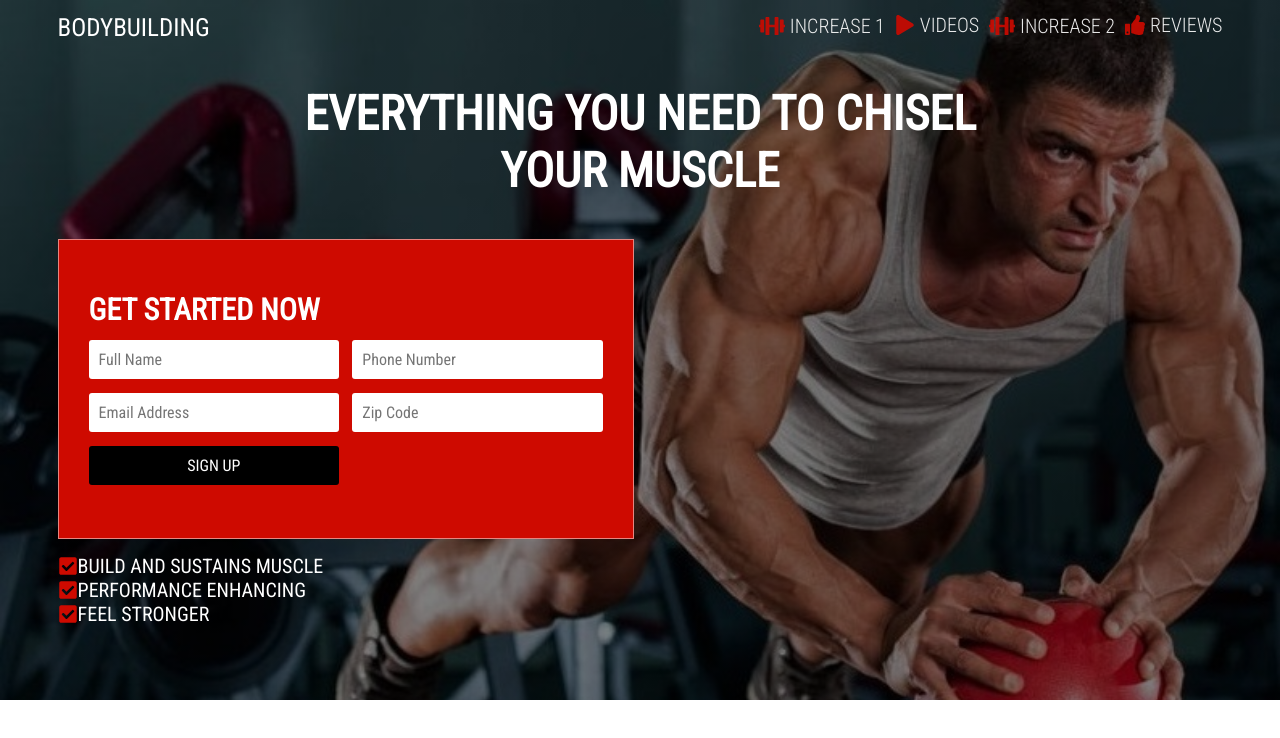
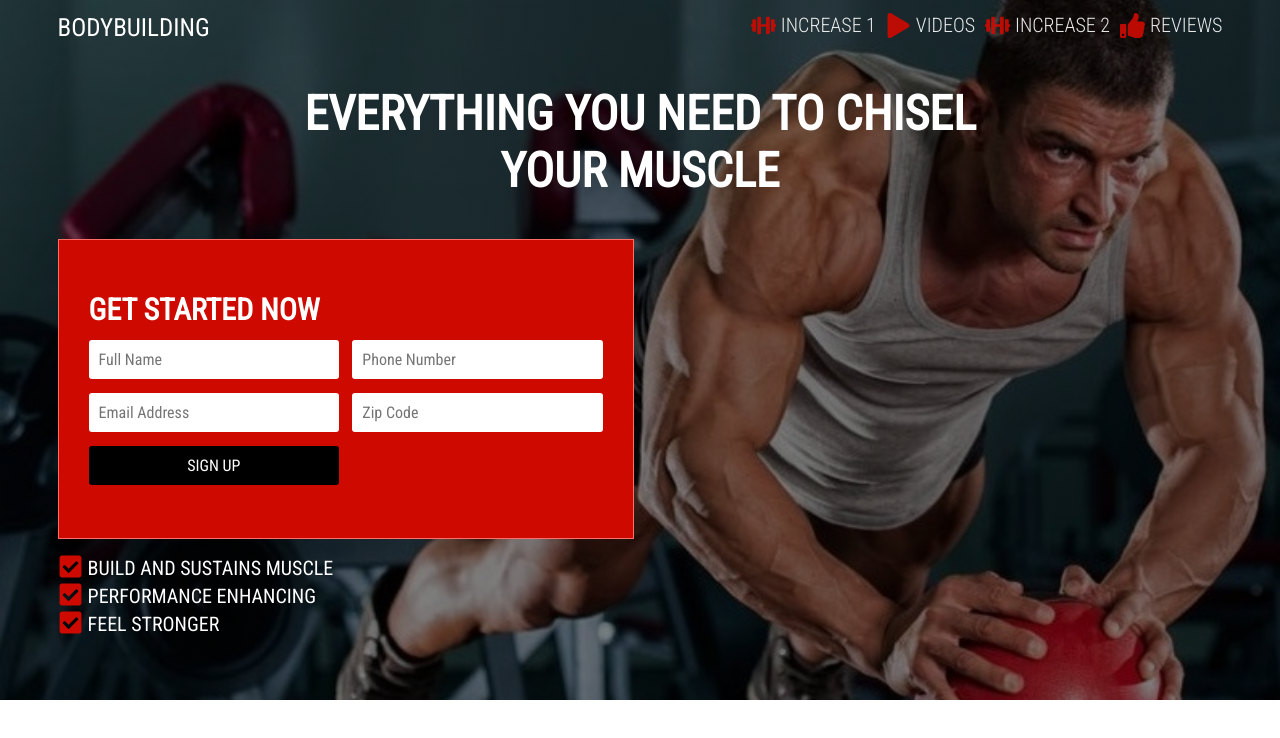
Before and after one commit to deigo-lps/Aprendendo-Gatsby, a Gatsby site: page / in a window 1280 px wide. Built offline with nearby package versions, Linux system fonts and the light colour scheme; Gatsby itself is replaced by a stand-in of ours.

Commit message:
ajeitando scss icones e onde $red e usado.

```diff
--- a/src/components/Header/index.js
+++ b/src/components/Header/index.js
@@ -22,7 +22,7 @@ export default function Header() {
           <button type="submit">SIGN UP</button>
         </form>
       </div>
-      <IconContext.Provider value={{ color:"#ce0a00", size:20 }}>
+      <IconContext.Provider value={{ className: "header__icones"}}>
         <ul id="check">
           <li><FaCheckSquare/> BUILD AND SUSTAINS MUSCLE</li>
           <li><FaCheckSquare/> PERFORMANCE ENHANCING</li>
--- a/src/components/Navbar/index.js
+++ b/src/components/Navbar/index.js
@@ -5,13 +5,13 @@ import { FaPlay } from 'react-icons/fa';
 import { IconContext } from "react-icons";
 export default function Navbar() {
   return (
-    <IconContext.Provider value={{ color:"#ce0a00", size:20 }}>
+    <IconContext.Provider value={{ className: "navbar__icones" }}>
     <ul class="navbar">
       <li>BODYBUILDING</li>
       <ul class="navbar__content">
-        <li> <a href="#increase_muscle1"><FaDumbbell size="26"/> Increase 1</a> </li>
+        <li> <a href="#increase_muscle1"><FaDumbbell/> Increase 1</a> </li>
         <li> <a href="#videos"><FaPlay /> Videos</a> </li>
-        <li> <a href="#increase_muscle2"><FaDumbbell size="26"/> Increase 2</a> </li>
+        <li> <a href="#increase_muscle2"><FaDumbbell/> Increase 2</a> </li>
         <li> <a href="#reviews"><FaThumbsUp/> Reviews</a> </li>
       </ul>
     </ul>
--- a/src/css/_header.scss
+++ b/src/css/_header.scss
@@ -29,7 +29,7 @@
     height: 300px;
     width: 45%;
     padding: 50px 30px;
-    border: 1px solid #e68580;
+    border: 1px solid lighten($red,30);
     h2 {
       font-size: 30px;
     }
@@ -60,4 +60,10 @@
       align-items: center;
     }
   }
+  .header__icones{
+    color:$red;
+    font-size:25px;
+    margin-right:5px;
+    margin-bottom:3px;
+  }
 }
--- a/src/css/_navbar.scss
+++ b/src/css/_navbar.scss
@@ -26,4 +26,8 @@
       }
     }
   }
+  .navbar__icones{
+    color:$red;
+    font-size:25px;
+  }
 }
```
